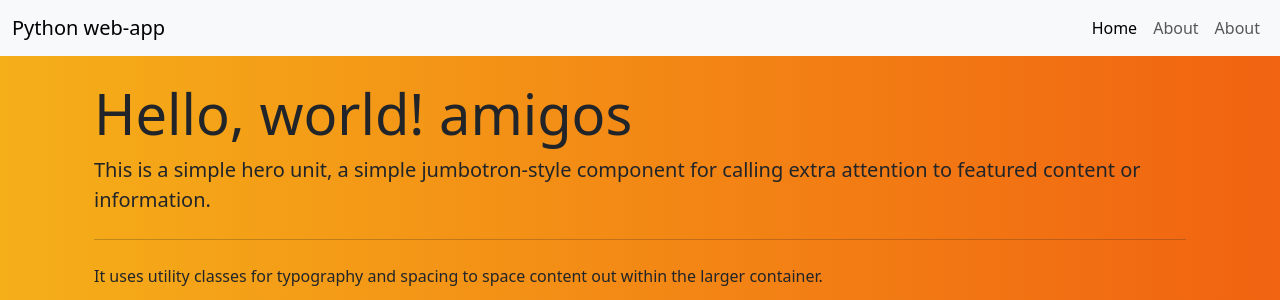
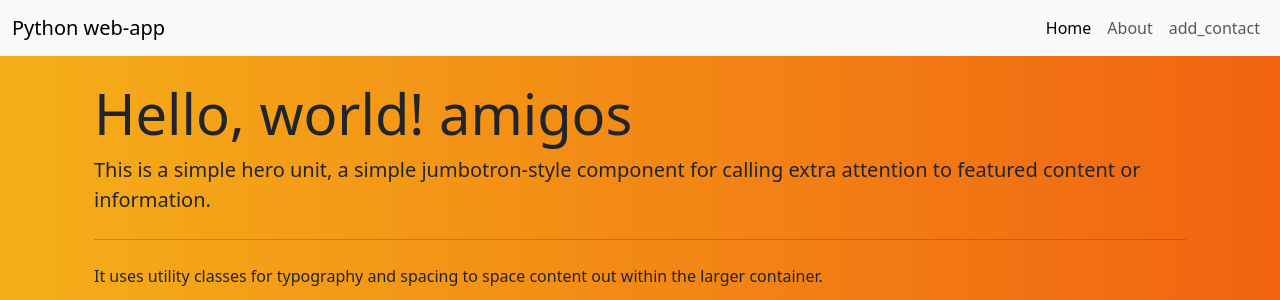
Before and after one commit to makotoshishio1980/Web_Python_gunicorn, a Flask app: page / in a window 1280 px wide. Shown: the top 300 px of the page. Run offline with Flask 3, Linux system fonts and the light colour scheme.

Commit message:
corrijo contacto

```diff
--- a/templates/layout.html
+++ b/templates/layout.html
@@ -31,7 +31,7 @@
                     </li>
 
                     <li class="nav-item">
-                        <a class="nav-link" href="/add_contact">About</a>
+                        <a class="nav-link" href="/add_contact">add_contact</a>
                     </li>
                 </ul>
             </div>
```
